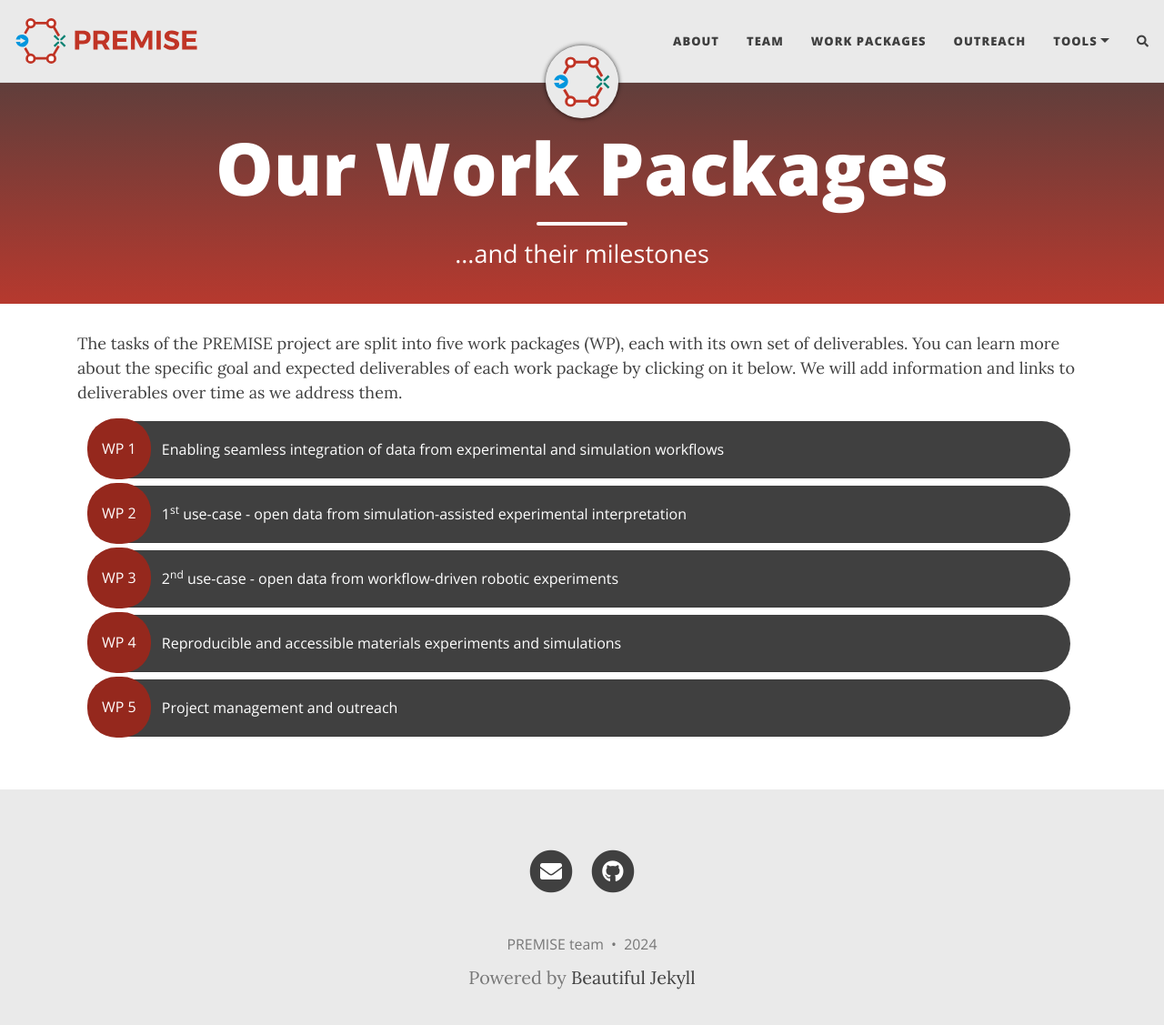
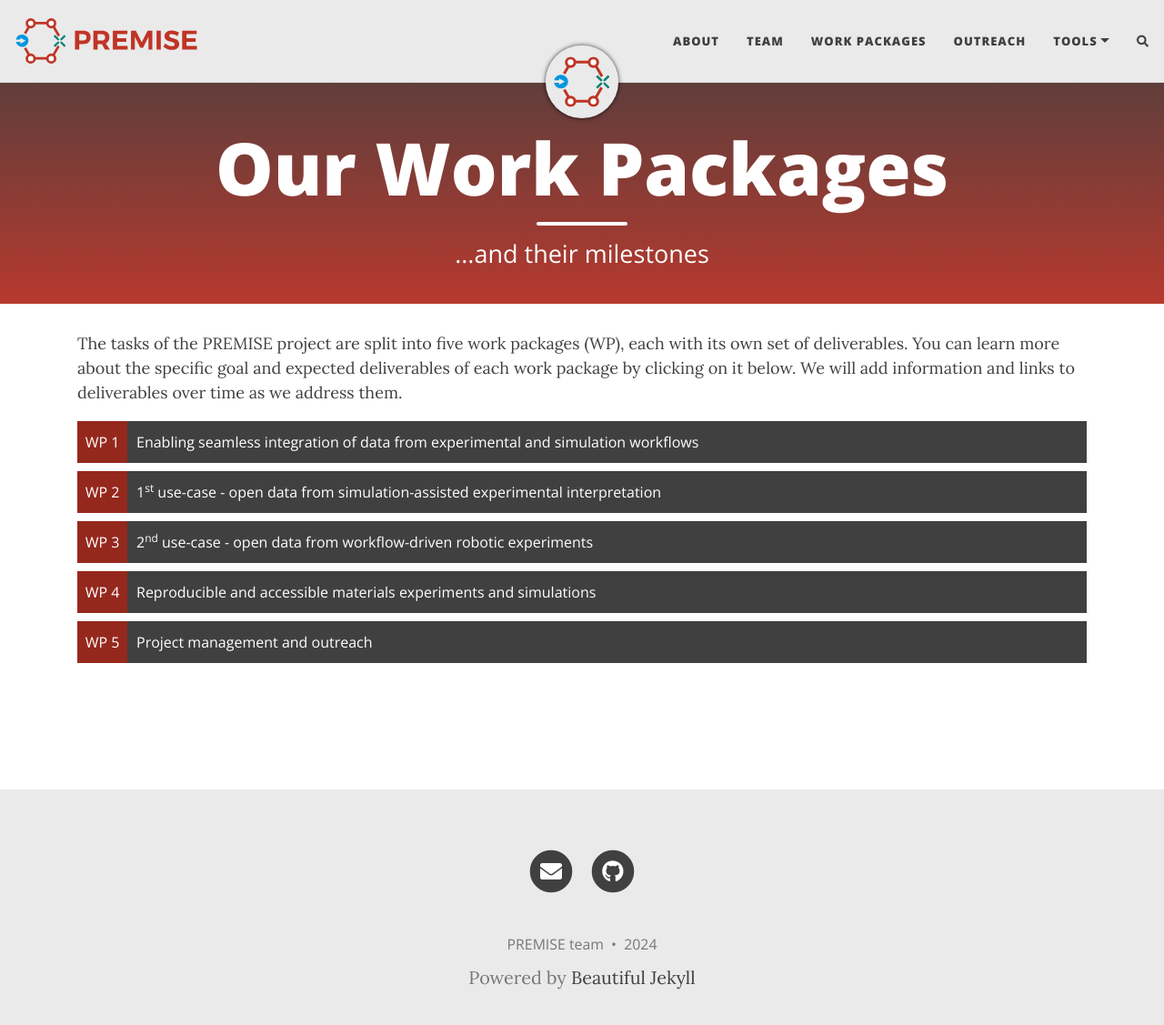
Before and after one commit to ord-premise/ord-premise.github.io, a Jekyll site: the page built from workpackages.html, in a window 1280 px wide and 1140 px high. Shown: the top 1127 px of the window at 91% size. Built offline with Jekyll 4.4.1, drawn with Linux system fonts in a browser that asks for light colours; nearby versions of some CDN libraries; comment, search, counter and statistics services are not loaded.

Commit message:
Fix accordion layout

```diff
--- a/assets/sass/workpackages.scss
+++ b/assets/sass/workpackages.scss
@@ -5,7 +5,16 @@
 
   #wp-legend {
     height: 0;
+    font-size: large;
     transition: height 0.5s ease-in-out;
+
+    @media screen and (max-width: 392px) {
+      font-size: medium;
+    }
+
+    @media screen and (max-width: 352px) {
+      font-size: small;
+    }
 
     &.visible {
       height: 3.5em;
@@ -21,28 +30,57 @@
     li {
       color: white;
       margin: 0 0.5em;
-      padding: 0.5em 1em;
+      padding: 0.5em;
     }
   }
 
   #wp-accordion {
-    margin: 0 1em;
+    margin: 0;
   }
 
   .card {
     border: none;
+  }
 
-    .btn-link {
-      width: 100%;
-      text-align: left;
-      text-decoration: none !important;
+  .card-body {
+    padding: 0;
+  }
+
+  .title {
+    flex: 0 0 90%;
+    padding: 10px;
+
+    @media screen and (max-width: 572px) {
+      flex: 0 0 85%;
+    }
+
+    @media screen and (max-width: 392px) {
+      flex: 0 0 80%;
     }
   }
 
   .wp-card {
+    .btn-link {
+      width: 100%;
+      padding: 0;
+      margin: 0;
+      text-align: left;
+      text-decoration: none !important;
+    }
+
+    .tag {
+      width: 55px;
+      margin: -1px;
+      margin-right: 0;
+      padding: 10px 5px;
+      color: white;
+      display: flex;
+      align-items: center;
+      justify-content: center;
+    }
+
     .wp-header {
-      margin-bottom: .5rem;
-      border-radius: 2rem !important;
+      margin-bottom: 0.5em;
       background-color: $text-color;
       transition: transform 0.2s ease-in-out;
       cursor: pointer;
@@ -60,19 +98,21 @@
       }
 
       .wp-tag {
-        padding: 1.4em 1em;
-        margin-left: -2.5em;
-        margin-right: 0.5em;
+        @extend .tag;
         background-color: darken($brand-color, 10%);
-        border-radius: 2em !important;
+      }
+
+      .wp-title {
+        flex: 0 0 85%;
+        padding: 10px;
       }
     }
 
     .wp-body {
-      padding: 0.75rem 2.5rem 1.25rem;
+      padding-bottom: 1em;
 
       .wp-description {
-        margin-top: 0;
+        margin: 0 0 1em;
       }
     }
   }
@@ -96,29 +136,21 @@
 
       .deliverable-btn-link {
         color: $text-color;
-        padding: 0;
-        margin: 0;
       }
 
       .deliverable-tag {
-        margin: -1px;
-        padding: 10px 5px;
-        width: 50px;
-        color: white;
-        display: flex;
-        justify-content: center;
-        align-items: center;
+        @extend .tag;
       }
 
       .deliverable-title {
-        flex: 0 0 90%;
+        flex: 0 0 85%;
         padding: 10px;
       }
     }
 
     .deliverable-body {
-      border: 1px solid rgb(200, 200, 200);
-      padding: 1rem 4rem 1rem 60px;
+      padding: 1em;
+      border: 1px solid rgb(225, 225, 225);
 
       .deliverable-authors {
         font-weight: bold;
--- a/workpackages.html
+++ b/workpackages.html
@@ -18,17 +18,19 @@
       <div class="card wp-card">
         <div
           id="heading-{{ forloop.index }}"
-          class="card-header wp-header"
+          class="wp-header"
           role="button">
           <h5 class="mb-0">
             <button
-              class="btn btn-link wp-btn-link"
+              class="btn btn-link wp-btn-link collapsed"
               data-toggle="collapse"
               data-target="#collapse-{{ forloop.index }}"
               aria-expanded="false"
               aria-controls="collapse-{{ forloop.index }}">
-              <span class="wp-tag">WP {{ forloop.index }}</span>
-              {{ wp.header }}
+              <div class="row mx-0">
+                <div class="wp-tag">WP {{ forloop.index }}</div>
+                <div class="title">{{ wp.header }}</div>
+              </div>
             </button>
           </h5>
         </div>
@@ -57,7 +59,7 @@
                           <div class="deliverable-tag {{ deliverable.status }}">
                             {{ deliverable.tag }}
                           </div>
-                          <div class="deliverable-title">
+                          <div class="title">
                             {{ deliverable.title }}
                           </div>
                         </div>
```
